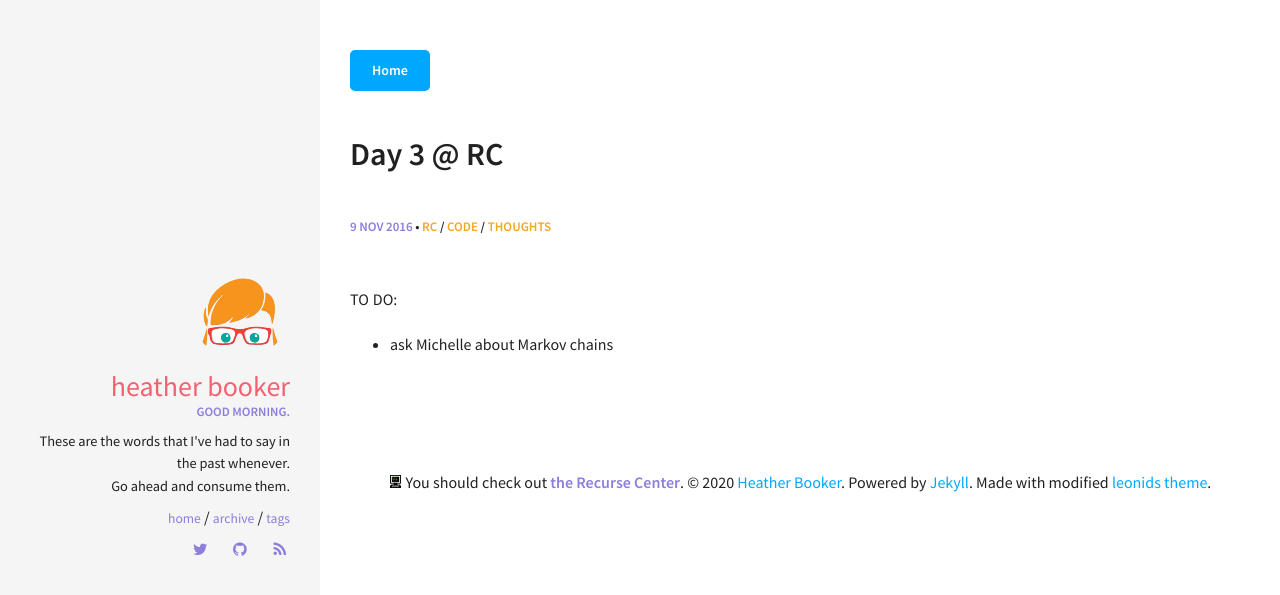
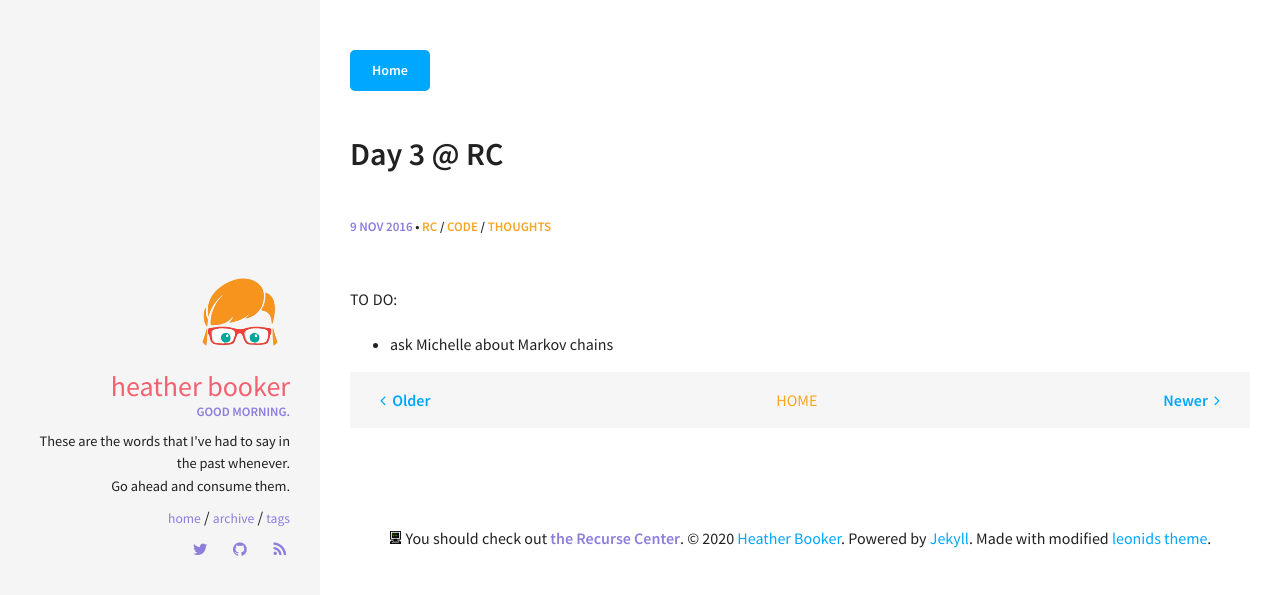
Before and after one commit to heatherbooker/blog, a Jekyll site: the page built from _posts/2016-11-09-day-3.md, in a window 1280 px wide. Shown: the top 595 px of the page. Built offline with Jekyll 4.4.1, drawn with Linux system fonts in a browser that asks for light colours.

Commit message:
Add next and previous navigation to posts
- The middle "HOME" should be a cute icon, but I need to
upgrade font-awesome and/or extract the glasses from my
logo and use them.

```diff
--- a/_includes/nav.html
+++ b/_includes/nav.html
@@ -1,33 +1,55 @@
 <nav class="post-navigation" role="navigation">
   <div class="row">
-    <div class="col s5">
+
+    <div class="col shrink-to-link">
       <div class="post-nav-prev">
         {% if page.previous %}
         <a href="{{ site.url }}{{ page.previous.url }}" title="{{ page.previous.title }}">
           <div class="post-nav-btn">
-            <div class="post-nav-text"><span class="danger-text-color"><i class="fa fa-angle-left"></i> ~ </span><span class="hidden-md primary-text-color">{{ page.previous.title }}</span></div>
+            <div class="post-nav-text">
+              <span class="primary-text-color"><i class="fa fa-angle-left"></i></span>&nbsp;
+              <span class="hidden-md primary-text-color">Older</span>
+            </div>
           </div>
         </a>
+        {% else %}
+          <div class="post-nav-btn">
+            <div class="post-nav-text">
+              <span class="hidden-md">The end!</span>
+            </div>
+          </div>
         {% endif %}
       </div>
     </div>
-    <div class="col s2">
+
+    <div class="col shrink-to-link">
       <a href="{{ site.url }}/">
         <div class="leonids-icon">
-          <i class="fa fa-leaf"></i>
+          <i class="fas fa-glasses"></i>HOME
         </div>
       </a>
     </div>
-    <div class="col s5 right">
+
+    <div class="col shrink-to-link">
       <div class="post-nav-next">
         {% if page.next %}
-        <a href="{{ site.url }}{{ page.next.url }}" title="{{ page.previous.title }}">
+        <a href="{{ site.url }}{{ page.next.url }}" title="{{ page.next.title }}">
           <div class="post-nav-btn">
-            <div class="post-nav-text"><span class="hidden-md primary-text-color">{{ page.next.title }}</span><span class="success-text-color"> ~ <i class="fa fa-angle-right"></i></span></div>
+            <div class="post-nav-text">
+              <span class="hidden-md primary-text-color">Newer</span>
+              <span class="primary-text-color">&nbsp;<i class="fa fa-angle-right"></i></span>
+            </div>
           </div>
         </a>
+        {% else %}
+          <div class="post-nav-btn">
+            <div class="post-nav-text">
+              <span class="hidden-md">The end!</span>
+            </div>
+          </div>
         {% endif %}
       </div>
     </div>
+
   </div>
 </nav>
--- a/_layouts/post.html
+++ b/_layouts/post.html
@@ -45,4 +45,7 @@ layout: default
   <article class="post-content">
     {{ content }}
   </article>
+
+  {% include nav.html %}
+
 </div>
--- a/_sass/pages/_post.scss
+++ b/_sass/pages/_post.scss
@@ -117,7 +117,18 @@ a.read-more {
 
 .post-navigation {
   background-color: #f6f6f6;
-  @include box-shadow;
+
+  div.row {
+    display: flex;
+    justify-content: space-between;
+    &::after {
+      content: unset;
+    }
+    .shrink-to-link {
+      width: unset;
+    }
+  }
+
 }
 .leonids-icon {
   margin: 0 auto;
@@ -130,7 +141,6 @@ a.read-more {
 .post-nav-prev,
 .post-nav-next {
   min-height: 10px;
-  width: 100%;
 }
 .post-nav-next {
   text-align: right;
```
Also changed, not shown: README.md.
